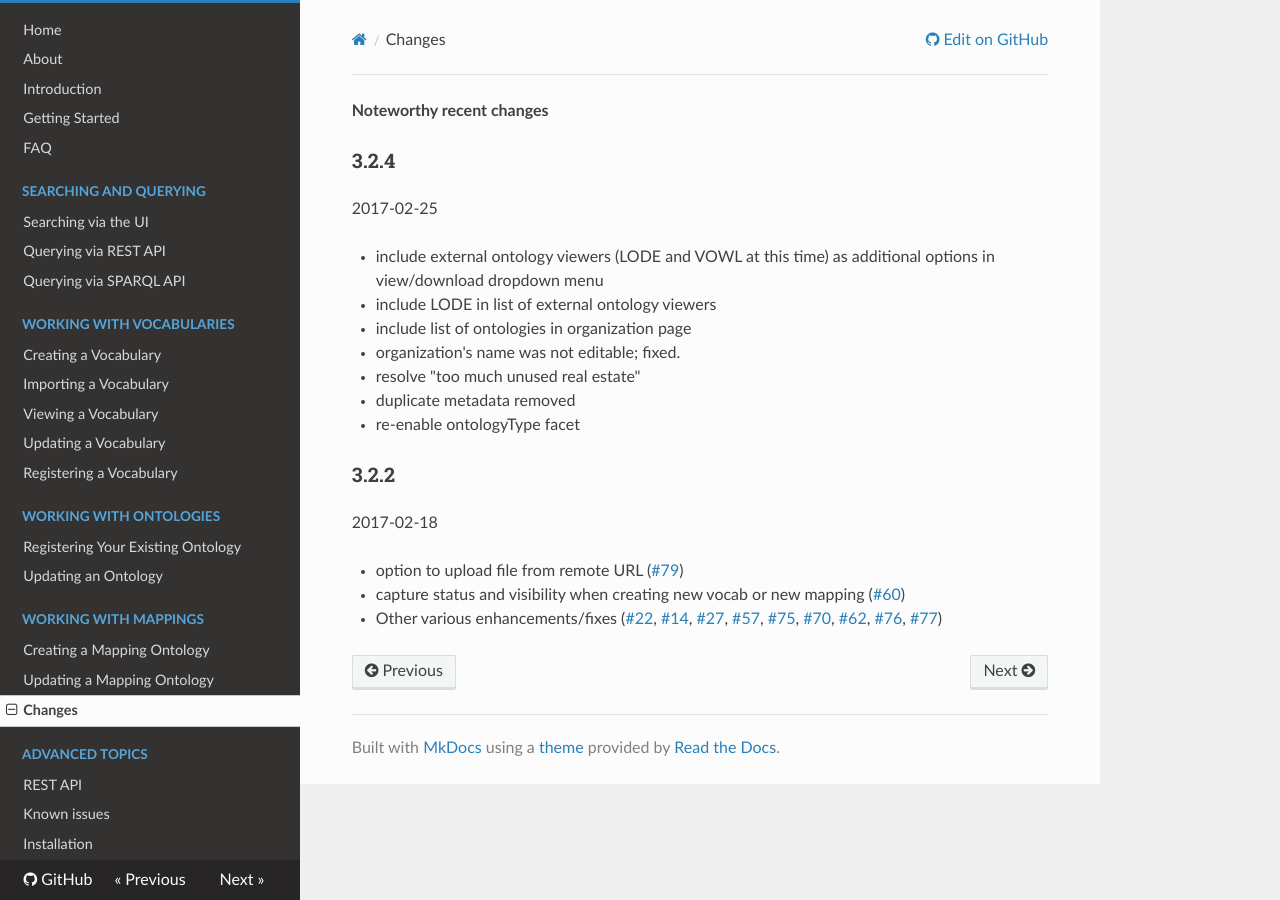
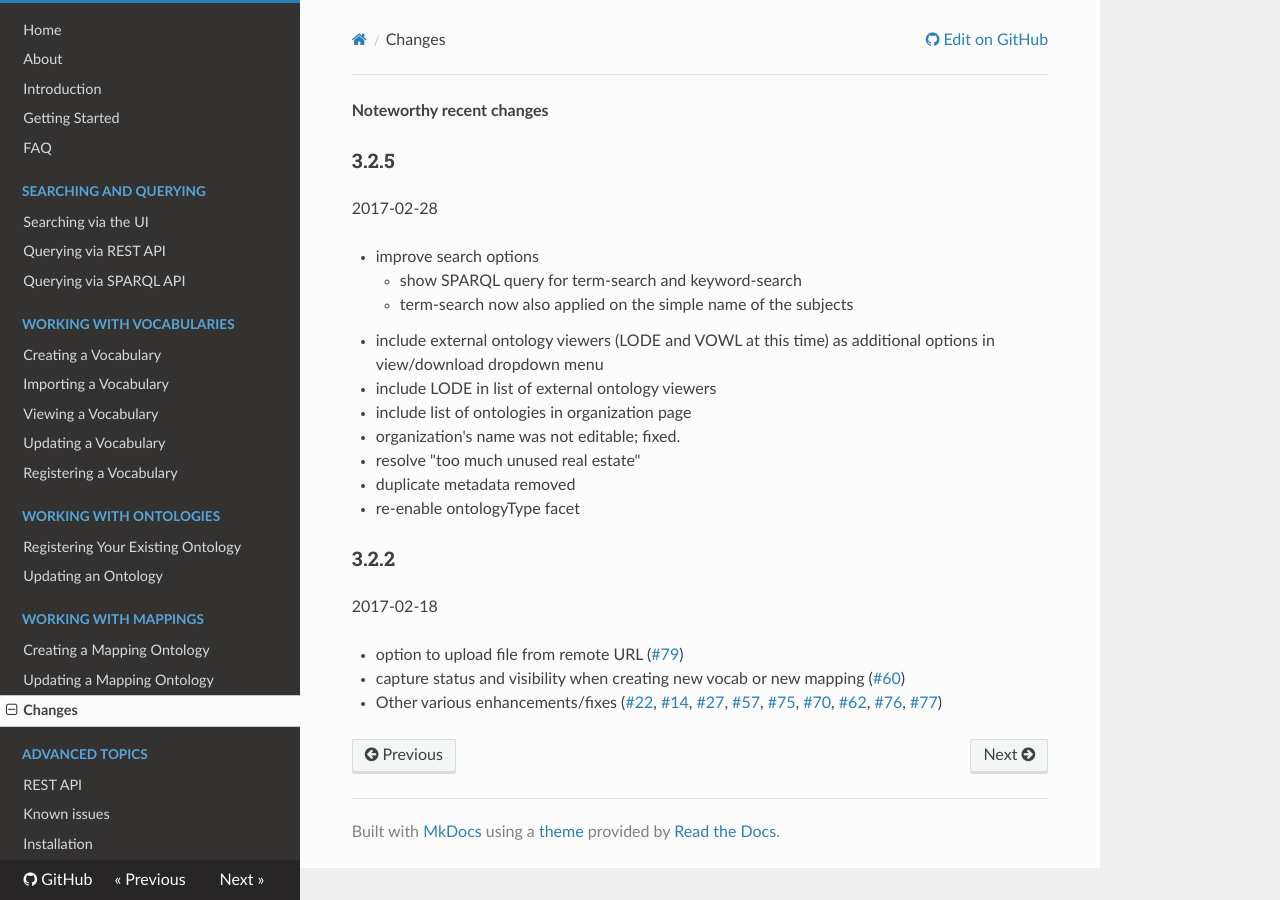
Before and after one commit to mmisw/mmiorr-docs, an MkDocs documentation site: the page built from docs/changes.md, in a window 1280 px wide. Built offline with MkDocs 1.6.1, drawn with Linux system fonts in a browser that asks for light colours; nearby versions of some CDN libraries; old or Windows-style settings are respelled for this version of MkDocs.

Commit message:
changelog for 3.2.5

```diff
--- a/docs/changes.md
+++ b/docs/changes.md
@@ -1,8 +1,11 @@
 **Noteworthy recent changes**
 
-### 3.2.4
-2017-02-25
+### 3.2.5
+2017-02-28
 
+- improve search options
+    - show SPARQL query for term-search and keyword-search
+    - term-search now also applied on the simple name of the subjects
 - include external ontology viewers (LODE and VOWL at this time) as additional options in view/download dropdown menu
 - include LODE in list of external ontology viewers
 - include list of ontologies in organization page
```
